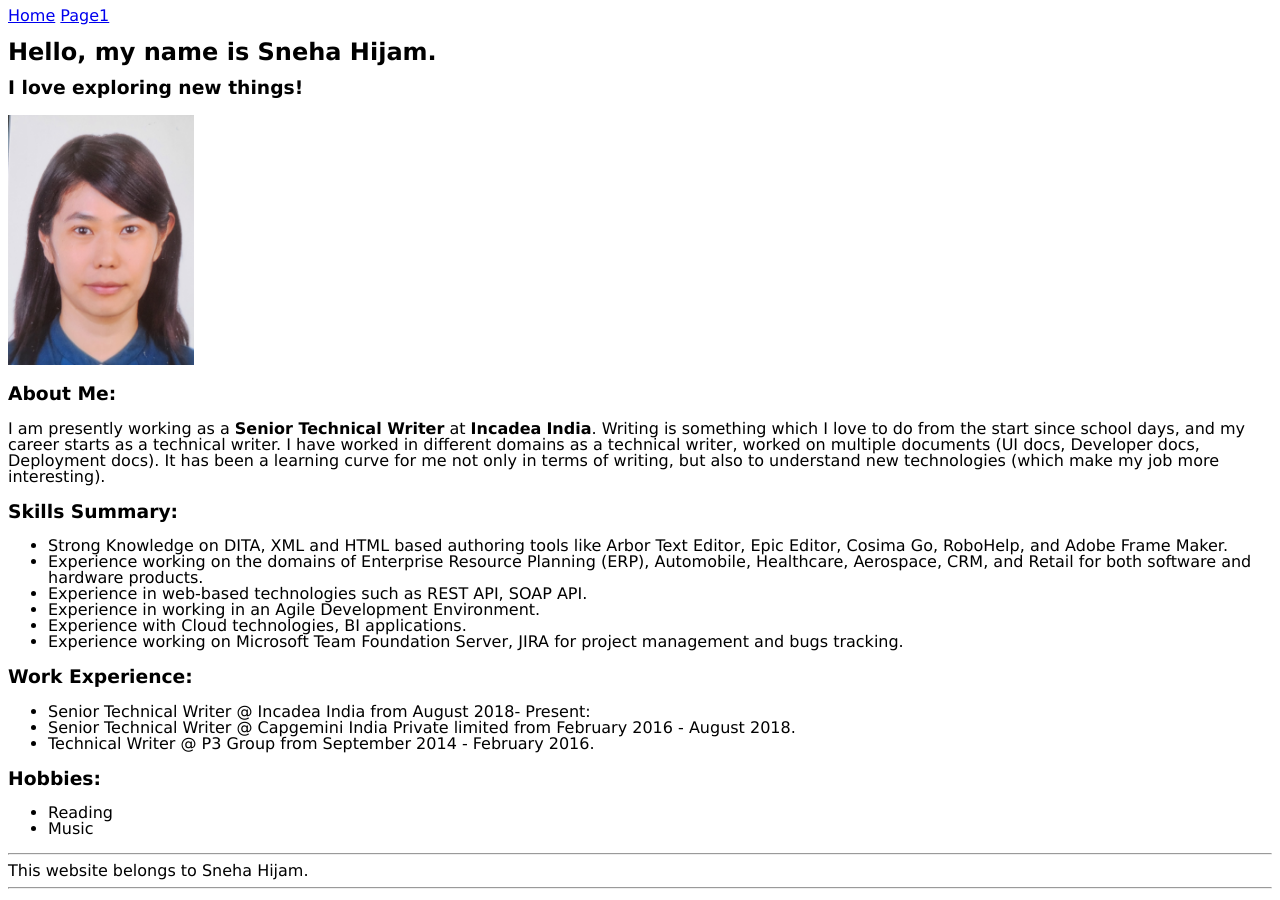
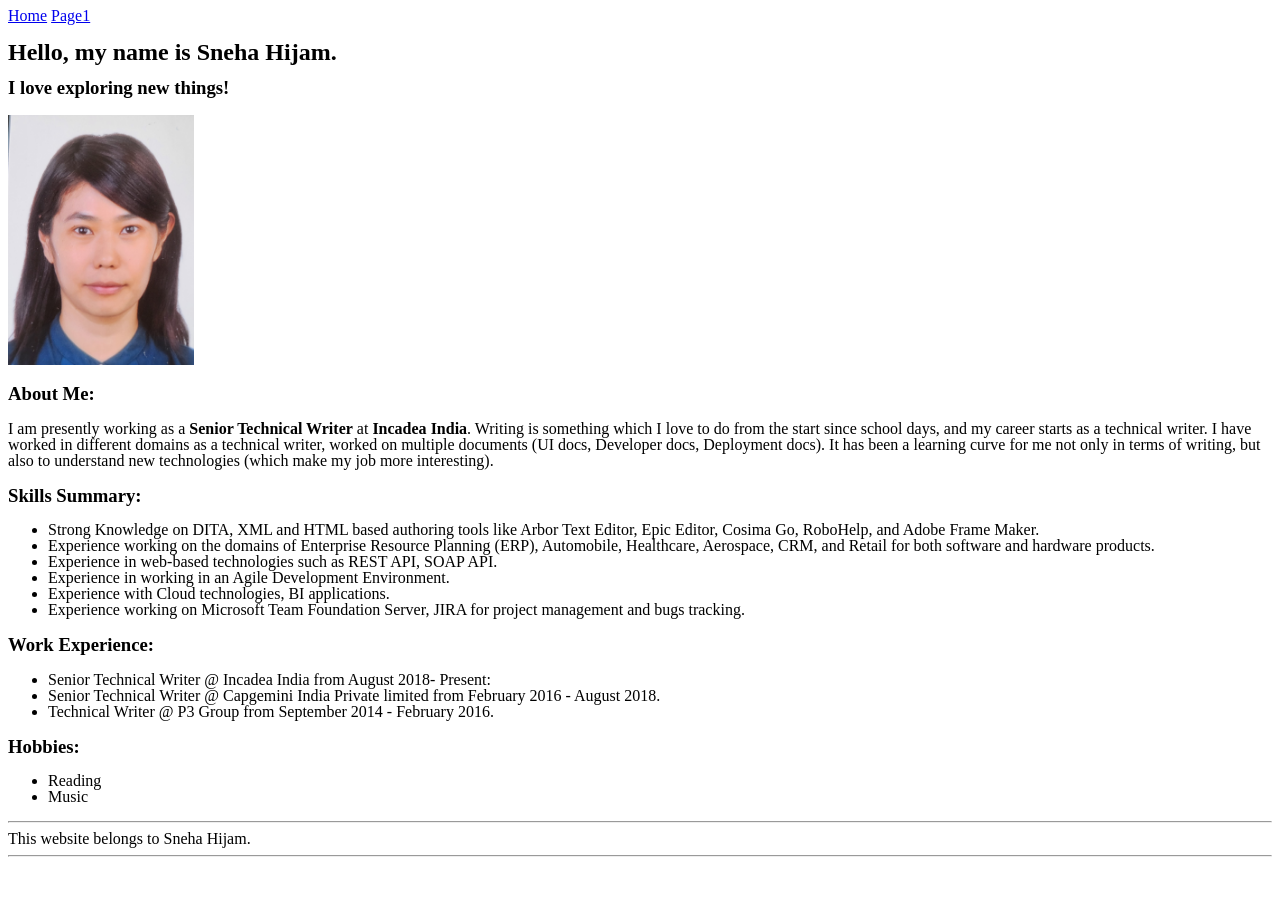
Before and after one commit to SneHijam/SnehaHijam, a Jekyll site: the page built from index.md, in a window 1280 px wide. Built offline with Jekyll 4.4.1, drawn with Linux system fonts in a browser that asks for light colours; our own code applies the rules of GitHub Pages for plain Markdown files.

Commit message:
Update style.css

```diff
--- a/assets/css/style.css
+++ b/assets/css/style.css
@@ -1,5 +1,5 @@
 body {
 line-height: 100%;
-font-family: Verdana;
+font-family: Calibri (Body);
 
 }
```
